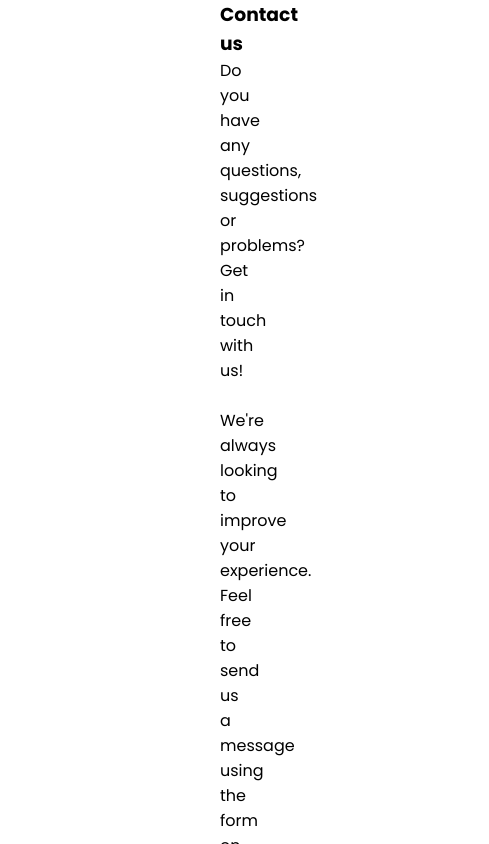
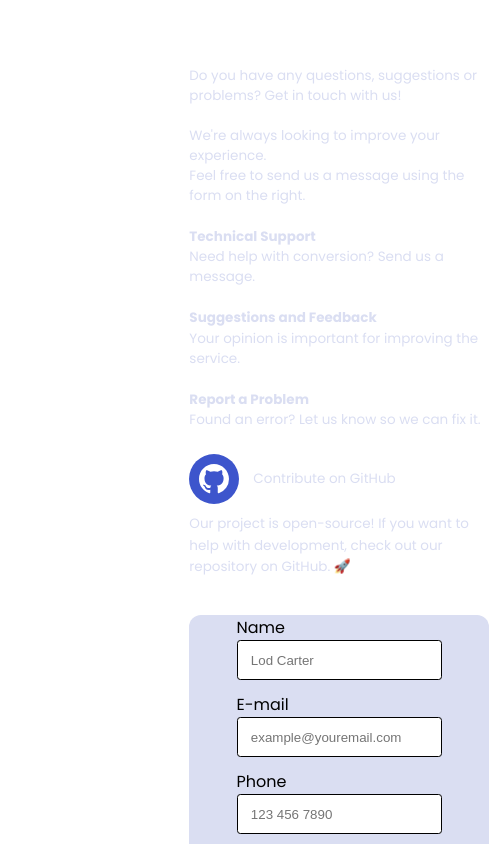
Before and after one commit to lodsa-ntos/vibralisten, a React (Create React App) app in the folder frontend/: page /contact in a window 390 px wide. Shown: the top 844 px of the page, 489 px wide, since content can reach past the window. Built offline with nearby package versions, Linux system fonts and the light colour scheme.

Commit message:
Add Contact page with responsive layout and styling; update global margins

```diff
--- a/frontend/src/assets/styles/global.css
+++ b/frontend/src/assets/styles/global.css
@@ -33,7 +33,8 @@
   --space-xl: 48pt;
   --space-xxl: 56pt;
   --space-xxxl: 80pt;
-  --global-margin: 165pt;
+  --global-margin-left: 130pt;
+  --global-margin-right: 168pt;
   --reset-space: 0;
 
   /* Tipografia
@@ -52,8 +53,8 @@
 }
 
 body {
-  padding-left: var(--global-margin);
-  padding-right: var(--global-margin);
+  padding-left: var(--global-margin-left);
+  padding-right: var(--global-margin-right);
   font-family: "Poppins", sans-serif;
   background-color: var(--white);
   width: 100vw;
--- a/frontend/src/pages/Contact/Contact.css
+++ b/frontend/src/pages/Contact/Contact.css
@@ -0,0 +1,90 @@
+.container-contacts {
+  display: flex;
+  justify-content: space-between;
+  gap: 24px;
+  padding: 0 16px;
+  width: 100%;
+  flex-wrap: wrap;
+}
+
+.card-contact1, .card-contact2 {
+  flex: 1;
+  min-width: 300px;
+}
+.title-contact-us {
+  font-size: 36px;
+  font-weight: 500;
+  color: var(--white);
+  padding-bottom: 3.5%;
+}
+.intro-contact-txt, .support-txt,
+.github-icon-container, .open-source-github-txt,
+.contribute-subtitle {
+  color: var(--light-grey);
+  font-size: 13.5px;
+  width: 99%;
+}
+.support-txt {
+  left: 0;
+  margin-left: 0;
+}
+.technical-support-txt,
+.suggestions-feedback-txt,
+.report-problem-txt {
+  font-weight: bold;
+  line-height: 1.6;
+}
+.github-link {
+  display: flex;
+  align-items: center;
+  text-decoration: none;
+  color: inherit;
+}
+.github-link:hover,
+.github-link:focus {
+  text-decoration: none;
+  color: inherit;
+}
+.github-space {
+  display: flex;
+  align-items: center;
+  gap: 14px;
+  padding-top: 8%;
+}
+.github-icon-container {
+  display: flex;
+  align-items: center;
+  justify-content: center;
+  background-color: var(--blue-vibrant);
+  border-radius: 50%;
+  padding: 10px;
+  width: 50px;
+  height: 50px;
+}
+.github-icon {
+  position: relative;
+  color: var(--white);
+  font-size: 30px;
+}
+.open-source-github-txt {
+  text-decoration: none;
+  padding-top: 3%;
+}
+.open-github {
+  text-decoration: none;
+  color: var(--white);
+}
+.open-source-github-txt {
+  line-height: 1.6;
+}
+
+.container-cell {
+  display: flex;
+  justify-content: center;
+  align-items: center;
+  flex-wrap: wrap;
+  background-color: var(--light-grey);
+  border-radius: 12px;
+  margin-top: 4.4%;
+  gap: 12px;
+}
--- a/frontend/src/pages/Contact/Contact.js
+++ b/frontend/src/pages/Contact/Contact.js
@@ -1,34 +1,47 @@
 import React from "react";
 import { BsGithub } from "react-icons/bs";
+import "./Contact.css";
 
 const Contact = () => {
   return (
     <div className="container-contacts">
-      <div className="card-contact">
-          <div className="contact-content">
+      <div className="card-contact1">
         <h3 className="title-contact-us">Contact us</h3>
         <p className="intro-contact-txt">Do you have any questions, suggestions or problems? Get in touch with us!<br />
           <br />We're always looking to improve your experience.
-            Feel free to send us a <br />message using the form on the right.<br /><br />
+          <br />Feel free to send us a message using the form on the right.<br /><br />
         </p>
 
         <p className="support-txt">
-            🔹<span className="technical-support-txt">Technical Support </span>- Need help with conversion? Send us a message.<br />
-            🔹<span className="suggestions-feedback-txt">Suggestions and Feedback </span>- Your opinion is important for improving the service.<br />
-            🔹<span className="report-problem-txt">Report a Problem </span>- Found an error? Let us know so we can fix it.
+          <span className="technical-support-txt">Technical Support </span>
+            <br />Need help with conversion? Send us a message.<br />
+          <br /><span className="suggestions-feedback-txt">Suggestions and Feedback </span>
+          <br /> Your opinion is important for improving the service.<br />
+          <br /> <span className="report-problem-txt">Report a Problem </span>
+          <br />Found an error? Let us know so we can fix it.
         </p>
 
+        <a
+          className="github-link"
+          href="https://github.com/lodsa-ntos/youtube-to-mp3-converter"
+          target="_blank"
+          rel="noopener noreferrer"
+        >
+          <div className="github-space">
             <div className="github-icon-container">
-              <BsGithub className="github-icon"/> Contribute on GitHub
+              <BsGithub className="github-icon"/>
             </div>
+              <p className="contribute-subtitle">Contribute on GitHub</p>
+          </div>
+        </a>
+
         <p className="open-source-github-txt">
           Our project is open-source! If you want to help with development, check out our repository on GitHub. 🚀
         </p>
+
+        {/* social media ? maybe ?*/}
       </div>
-            {/* social media ?*/}
-      </div>
-      <div className="card-contact">
-          <form className="contact-content">
+      <div className="card-contact2">
         <div className="container-cell">
           <div className="container-name">
             <p className="title-name">Name</p>
@@ -50,9 +63,8 @@ const Contact = () => {
             <p className="title-message">Message</p>
             <textarea className="input" id="message_id" placeholder="Type your message here..."></textarea>
           </div>
+          <button className="send-message-bnt">Send message</button>
         </div>
-            <button className="send-message-bnt">Send message</button>
-          </form>
       </div>
     </div>
   );
--- a/frontend/src/pages/Home/Home.css
+++ b/frontend/src/pages/Home/Home.css
@@ -68,4 +68,5 @@ h1 {
   min-height: 100vh;
   width: 100%;
   margin-top: 80pt;
+  background-color: var(--dark-grey);
 }
```
Lines whose indentation alone changed are shown as unchanged.
